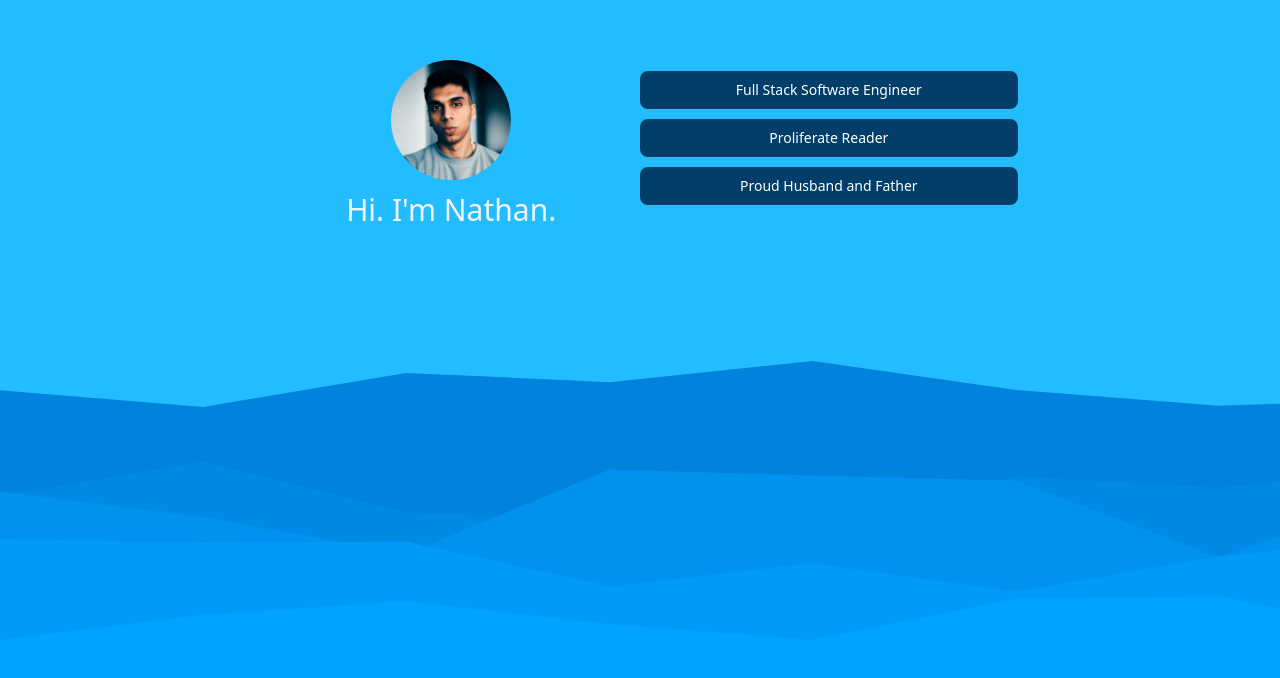
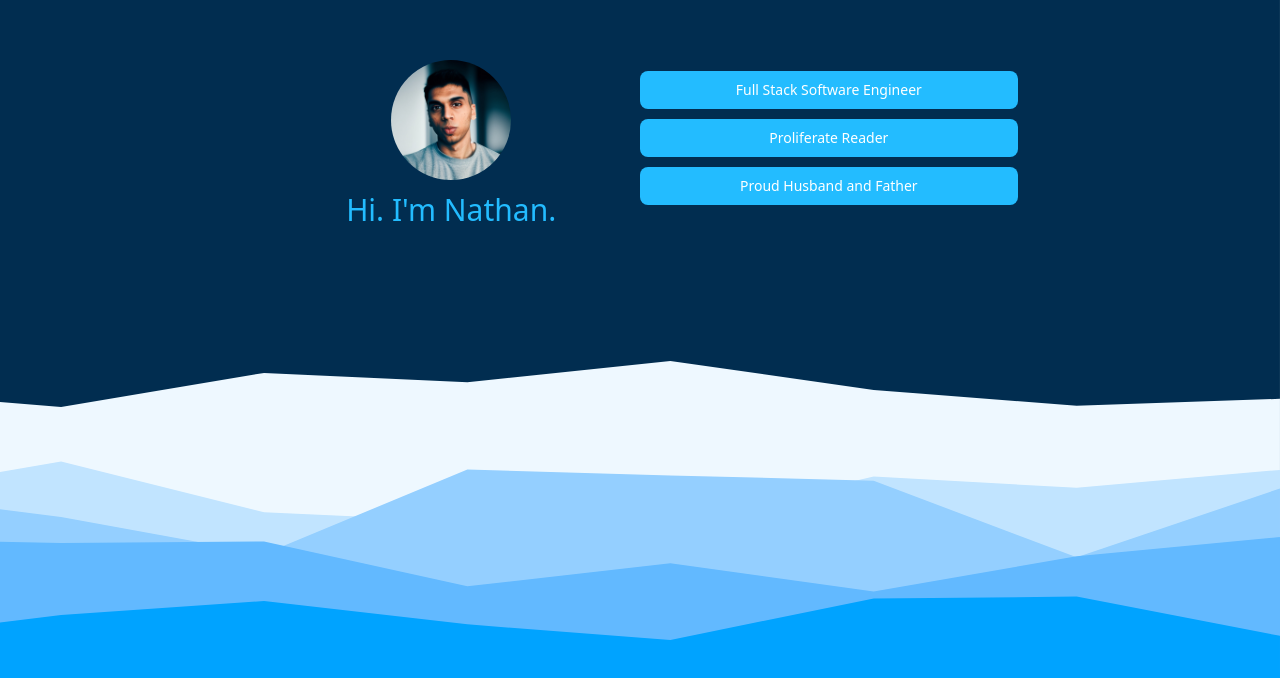
Before and after one commit to nduartech/monorepo-v1, an Astro site in the folder packages/mr-astro/: page / in a window 1280 px wide. Shown: the part 116-794 px from the top of the page. Built offline with nearby package versions, Linux system fonts and the light colour scheme; Astro itself is replaced by a stand-in of ours; some icons are missing.

Commit message:
Personal Website Microfrontend Init

```diff
--- a/packages/mr-astro/src/components/landing/Landing.astro
+++ b/packages/mr-astro/src/components/landing/Landing.astro
@@ -17,9 +17,9 @@ import { ViewTransitions } from "astro:transitions";
     }
   });
 </script>
-<div class="w-screen h-screen flex dark">
+<div class="w-screen h-screen flex">
   <div
-    class="w-full h-screen bg-[url('/landing.svg')] dark:bg-[url('/landing-dark.svg')] bg-cover flex flex-row justify-center items-start">
+    class="w-full h-screen bg-[url('/landing.svg')] dark:bg-[url('/landing-dark.svg')] bg-cover bg-right-bottom min-h-screen flex flex-row justify-center items-start">
     <div class="flex flex-col lg:flex-row justify-center items-center mt-16 md:mt-24 lg:mt-36">
       <div class="w-full">
         <div class="flex flex-row justify-center items-center lg:flex-col w-full space-x-5 my-5 lg:space-x-0 lg:space-y-0">
@@ -32,15 +32,15 @@ import { ViewTransitions } from "astro:transitions";
       <div class="w-4/5 lg:w-full">
         <div class="space-y-2.5">
           <button type="button"
-                  class="softwareEng bg-regal-blue-500 hover:bg-regal-blue-600 dark:bg-regal-blue-900 dark:hover:bg-regal-blue-950 w-full py-2 px-2 text-sm font-medium text-white border border-transparent rounded-lg focus:outline-none">
+                  class="softwareEng bg-regal-blue-400 hover:bg-regal-blue-500 dark:bg-regal-blue-900 dark:hover:bg-regal-blue-950 w-full py-2 px-2 text-sm font-medium text-white border border-transparent rounded-lg focus:outline-none">
             Full Stack Software Engineer
           </button>
           <button
-            class="bg-regal-blue-500 hover:bg-regal-blue-600 dark:bg-regal-blue-900 dark:hover:bg-regal-blue-950 w-full py-2 px-2 text-sm font-medium text-white border border-transparent rounded-lg focus:outline-none">
+            class="bg-regal-blue-400 hover:bg-regal-blue-500 dark:bg-regal-blue-900 dark:hover:bg-regal-blue-950 w-full py-2 px-2 text-sm font-medium text-white border border-transparent rounded-lg focus:outline-none">
             Proliferate Reader
           </button>
           <button
-            class="bg-regal-blue-500 hover:bg-regal-blue-600 dark:bg-regal-blue-900 dark:hover:bg-regal-blue-950 w-full py-2 px-2 text-sm font-medium text-white border border-transparent rounded-lg focus:outline-none">
+            class="bg-regal-blue-400 hover:bg-regal-blue-500 dark:bg-regal-blue-900 dark:hover:bg-regal-blue-950 w-full py-2 px-2 text-sm font-medium text-white border border-transparent rounded-lg focus:outline-none">
             Proud Husband and Father
           </button>
         </div>
```
